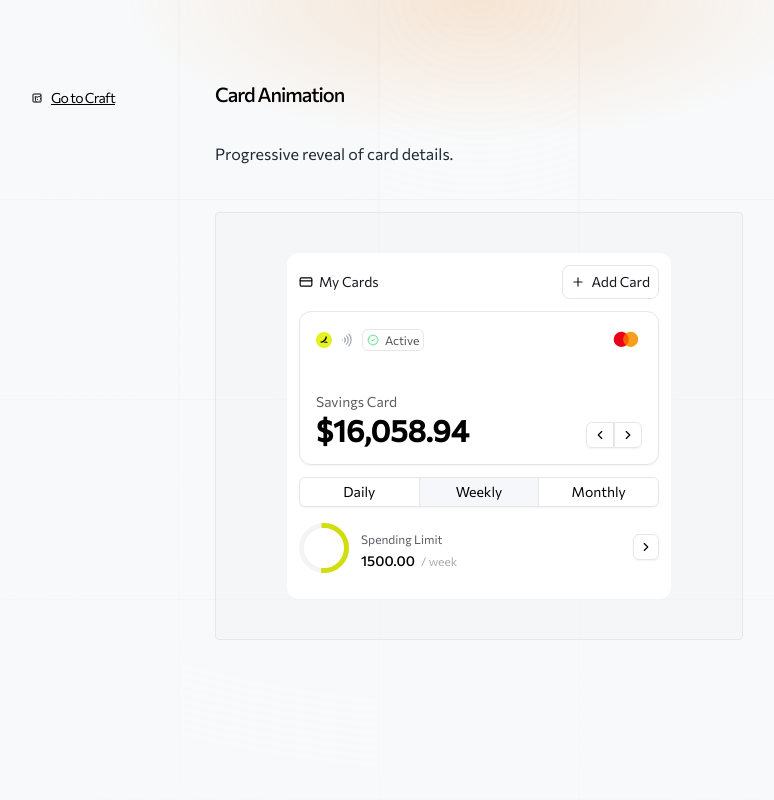
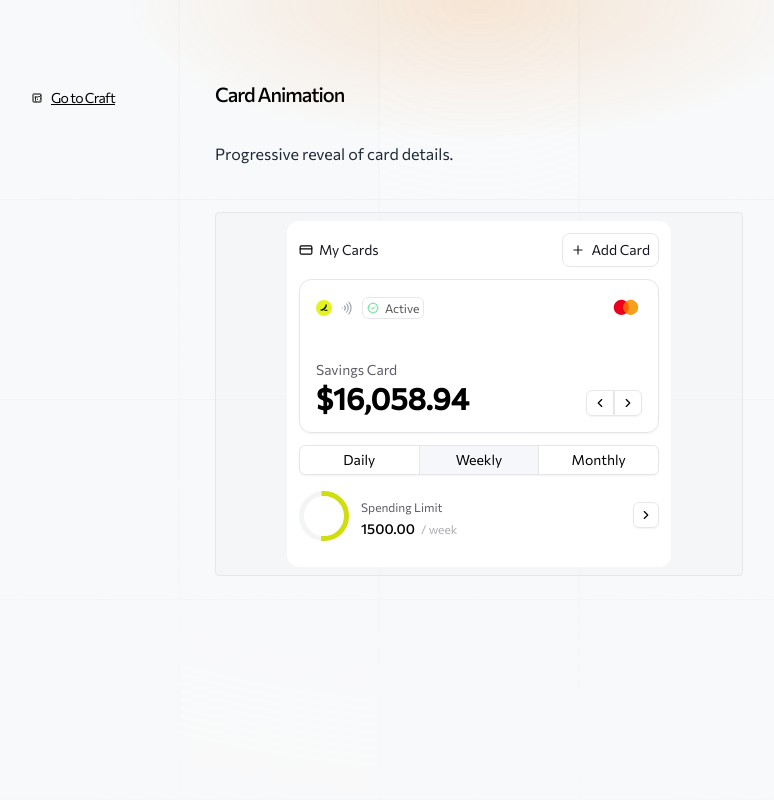
Before and after one commit to adeleke5140/portfolio-v2, a Next.js app: page /craft/card in a window 1280 px wide. Shown: the top 800 px of the page, without its empty margins (161-935 px from the left). Built offline with nearby package versions, Linux system fonts and the light colour scheme.

Commit message:
feat: allow container take props

```diff
--- a/src/components/craft-items/craft-container.tsx
+++ b/src/components/craft-items/craft-container.tsx
@@ -1,8 +1,20 @@
+import { cn } from '@/lib/utils'
 import { ReactNode } from 'react'
 
-export const CraftContainer = ({ children }: { children: ReactNode }) => {
+export const CraftContainer = ({
+  children,
+  className,
+}: {
+  children: ReactNode
+  className?: string
+}) => {
   return (
-    <div className="bg-gray-100/50 dark:bg-[#1c1c1c] dark:border-[#282828] border-[0.5px] rounded col-start-1 col-end-4 w-full py-10 p-2">
+    <div
+      className={cn(
+        'bg-gray-100/50 grid place-items-center dark:bg-[#1c1c1c] min-h-[264px] dark:border-[#282828] border-[0.5px] rounded w-full py-10 p-2',
+        className
+      )}
+    >
       {children}
     </div>
   )
```
